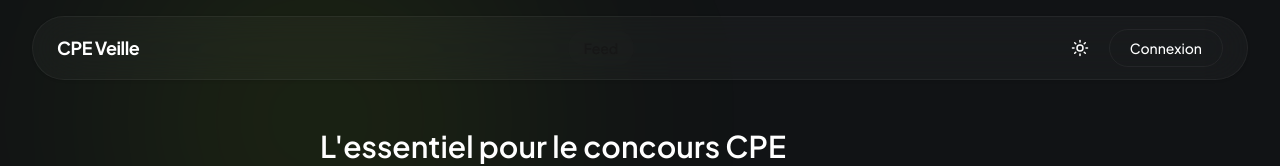
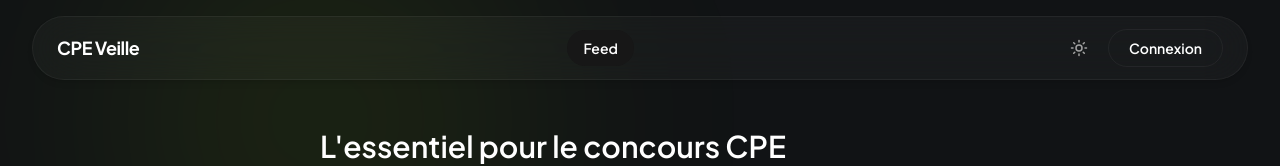
Before and after one commit to Klgrd/cpe-veille, a Next.js app: page / in a window 1280 px wide. Shown: the top 166 px of the page. Built offline with nearby package versions, Linux system fonts and the light colour scheme; no server answers; the database is empty.

Commit message:
Fix navbar visibility in light mode

```diff
--- a/src/app/globals.css
+++ b/src/app/globals.css
@@ -8,13 +8,13 @@
 }
 
 :root {
-  --background: #fdfdfd;
-  --surface: rgba(255, 255, 255, 0.6);
-  --border: rgba(0, 0, 0, 0.05);
-  --border-hover: rgba(0, 0, 0, 0.1);
-  --text-primary: #121212;
-  --text-secondary: #525252;
-  --text-muted: #a3a3a3;
+  --background: #f5f5f5;
+  --surface: rgba(255, 255, 255, 0.85);
+  --border: rgba(0, 0, 0, 0.1);
+  --border-hover: rgba(0, 0, 0, 0.2);
+  --text-primary: #111111;
+  --text-secondary: #444444;
+  --text-muted: #888888;
   --bg-orb-1: rgba(161, 255, 0, 0.15);
   --bg-orb-2: rgba(234, 255, 102, 0.15);
 }
--- a/src/components/layout/Navbar.tsx
+++ b/src/components/layout/Navbar.tsx
@@ -27,21 +27,21 @@ export function Navbar() {
   return (
     <header className="fixed top-0 left-0 right-0 z-50 bg-transparent">
       <div className="max-w-7xl mx-auto px-4 sm:px-6 lg:px-8 mt-4">
-        <div className="flex items-center justify-between h-16 rounded-full bg-[var(--surface)] backdrop-blur-xl border border-[var(--border)] px-6 shadow-sm">
+        <div className="flex items-center justify-between h-16 rounded-full bg-[var(--surface)] backdrop-blur-xl border border-[var(--border)] px-6 shadow-md">
 
           {/* Logo */}
-          <Link href="/" className="flex items-center gap-2 group">
-            <span className="font-bold text-lg tracking-tight">CPE Veille</span>
+          <Link href="/" className="flex items-center gap-2">
+            <span className="font-bold text-lg tracking-tight text-[var(--text-primary)]">CPE Veille</span>
           </Link>
 
           {/* Nav links – desktop */}
           <nav className="hidden sm:flex items-center gap-1">
             <Link
               href="/"
-              className={`flex items-center gap-1.5 px-4 py-2 rounded-full text-sm font-medium transition-all duration-200 ${
+              className={`flex items-center gap-1.5 px-4 py-2 rounded-full text-sm font-semibold transition-all duration-200 ${
                 pathname === '/'
-                  ? 'bg-neutral-800/10 dark:bg-white/10 text-neutral-900 dark:text-white'
-                  : 'text-neutral-500 dark:text-neutral-400 hover:text-neutral-900 dark:hover:text-white'
+                  ? 'bg-neutral-900 dark:bg-white text-white dark:text-black'
+                  : 'text-[var(--text-secondary)] hover:text-[var(--text-primary)] hover:bg-black/5 dark:hover:bg-white/10'
               }`}
             >
               Feed
@@ -49,10 +49,10 @@ export function Navbar() {
             {user && (
               <Link
                 href="/bookmarks"
-                className={`flex items-center gap-1.5 px-4 py-2 rounded-full text-sm font-medium transition-all duration-200 ${
+                className={`flex items-center gap-1.5 px-4 py-2 rounded-full text-sm font-semibold transition-all duration-200 ${
                   pathname === '/bookmarks'
-                    ? 'bg-neutral-800/10 dark:bg-white/10 text-neutral-900 dark:text-white'
-                    : 'text-neutral-500 dark:text-neutral-400 hover:text-neutral-900 dark:hover:text-white'
+                    ? 'bg-neutral-900 dark:bg-white text-white dark:text-black'
+                    : 'text-[var(--text-secondary)] hover:text-[var(--text-primary)] hover:bg-black/5 dark:hover:bg-white/10'
                 }`}
               >
                 Favoris
@@ -65,7 +65,7 @@ export function Navbar() {
             {mounted && (
               <button
                 onClick={() => setTheme(theme === 'dark' ? 'light' : 'dark')}
-                className="p-2 rounded-full hover:bg-neutral-200 dark:hover:bg-white/10 transition-colors"
+                className="p-2 rounded-full text-[var(--text-secondary)] hover:bg-black/5 dark:hover:bg-white/10 transition-colors"
                 aria-label="Toggle theme"
               >
                 {theme === 'dark' ? <Sun size={18} /> : <Moon size={18} />}
@@ -76,22 +76,22 @@ export function Navbar() {
               <>
                 {user ? (
                   <div className="flex items-center gap-2">
-                    <div className="hidden sm:flex items-center gap-1.5 px-3 py-1.5 text-neutral-500 dark:text-neutral-400 text-xs">
+                    <div className="hidden sm:flex items-center gap-1.5 px-3 py-1.5 text-[var(--text-muted)] text-xs">
                       <User size={14} />
                       <span className="max-w-[120px] truncate">{user.email}</span>
                     </div>
                     <button
                       onClick={handleSignOut}
-                      className="flex items-center gap-1.5 px-4 py-2 rounded-full text-sm border border-[var(--border)] hover:bg-neutral-200 dark:hover:bg-white/10 transition-all duration-200"
+                      className="flex items-center gap-1.5 px-4 py-2 rounded-full text-sm font-medium text-[var(--text-secondary)] border border-[var(--border)] hover:bg-black/5 dark:hover:bg-white/10 transition-all duration-200"
                     >
-                      <span className="hidden sm:block">Déconnexion</span>
+                      <span className="hidden sm:block">Deconnexion</span>
                       <LogOut size={14} className="sm:hidden" />
                     </button>
                   </div>
                 ) : (
                   <Link
                     href="/auth/login"
-                    className="flex items-center gap-1.5 px-5 py-2 rounded-full bg-transparent border border-[var(--border)] hover:bg-neutral-200 dark:hover:bg-white/10 text-sm font-medium transition-all duration-200"
+                    className="flex items-center gap-1.5 px-5 py-2 rounded-full text-sm font-semibold text-[var(--text-primary)] border border-[var(--border)] hover:bg-black/5 dark:hover:bg-white/10 transition-all duration-200"
                   >
                     Connexion
                   </Link>
```
